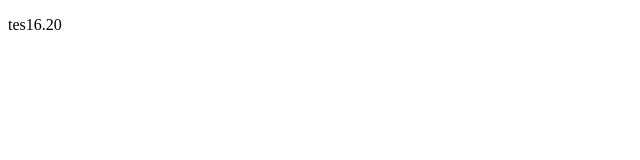
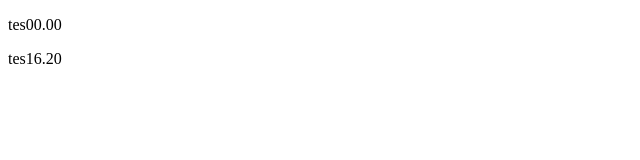
Before and after one commit to DICKYdanGIT/KITA-BERTIGA-COBA-LAGI, a plain HTML site: page folder1/index.html in a window 1280 px wide. Shown: the full height of the page, 0-640 px from the left. Drawn offline with Linux system fonts and the light colour scheme.

Commit message:
jam awal

```diff
--- a/folder1/index.html
+++ b/folder1/index.html
@@ -6,7 +6,7 @@
     <title>jam akses</title>
 </head>
 <body>
-
+    <p>tes00.00</p>
     <p>tes16.20</p>
 </body>
 </html>
```
